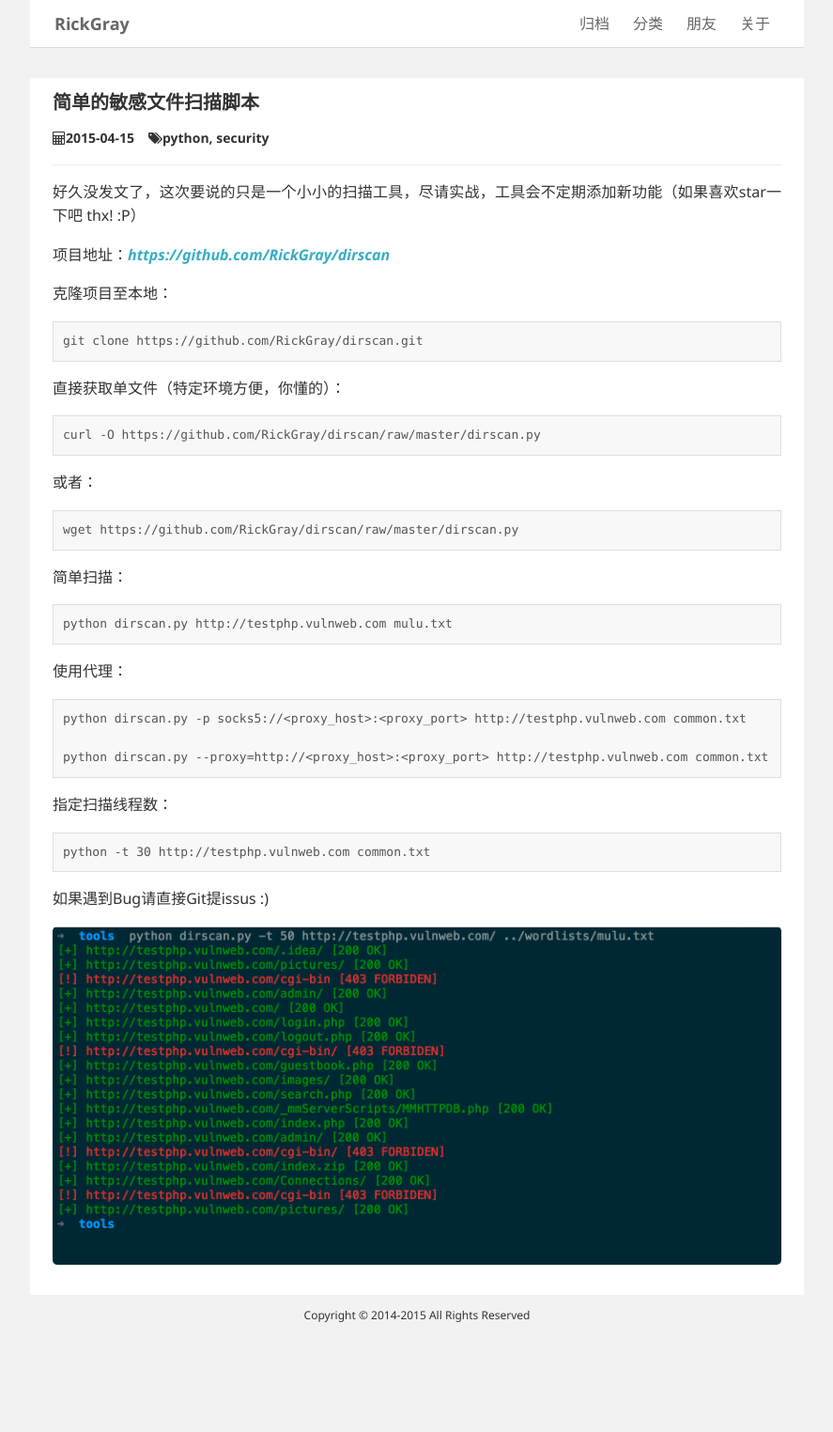
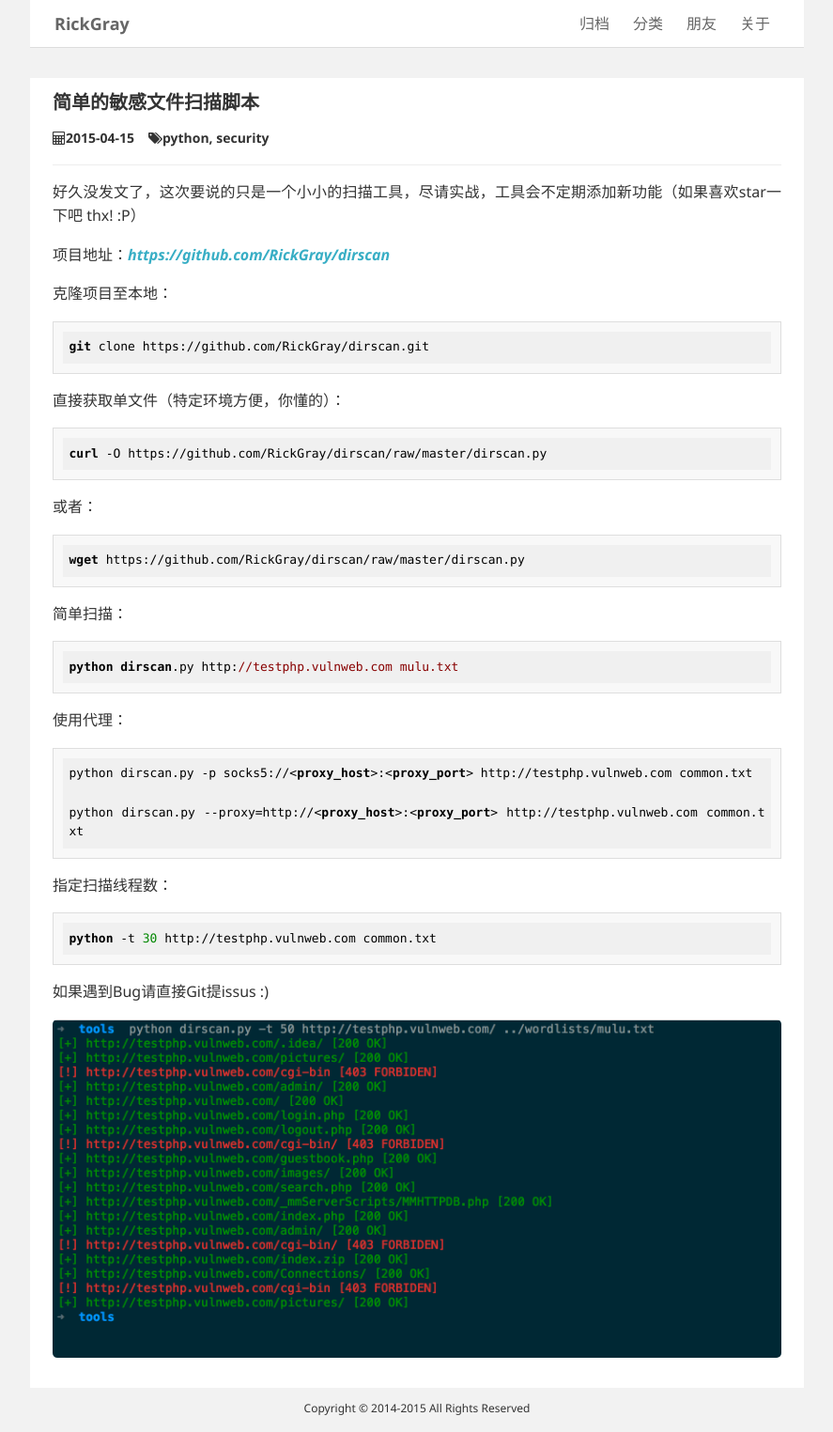
Before and after one commit to huntpig/rickgray.github.io, a Jekyll site: the page built from _posts/2015-04-15-simple-python-script-to-scan-weak-things.md, in a window 1280 px wide. Shown: the whole page at 94% size, without its empty margins (196-1083 px from the left). Built offline with Jekyll 4.4.1, drawn with Linux system fonts in a browser that asks for light colours; comment, search, counter and statistics services are not loaded; before the commit the page ends 1425 px from its top, so only the background shows below that.

```diff
--- a/_layouts/base.html
+++ b/_layouts/base.html
@@ -21,7 +21,7 @@
   <!-- css links here -->
   <link rel="stylesheet" href="/public/css/amazeui.min.css">
   <link rel="stylesheet" href="/public/css/app.css">
-  <link rel="stylesheet" href+"/public/js/styles/default.css">
+  <link rel="stylesheet" href="/public/js/styles/default.css">
 </head>
 <body>
 
```
Also changed, not shown: other parts of _layouts/base.html (+2 -1 lines).
